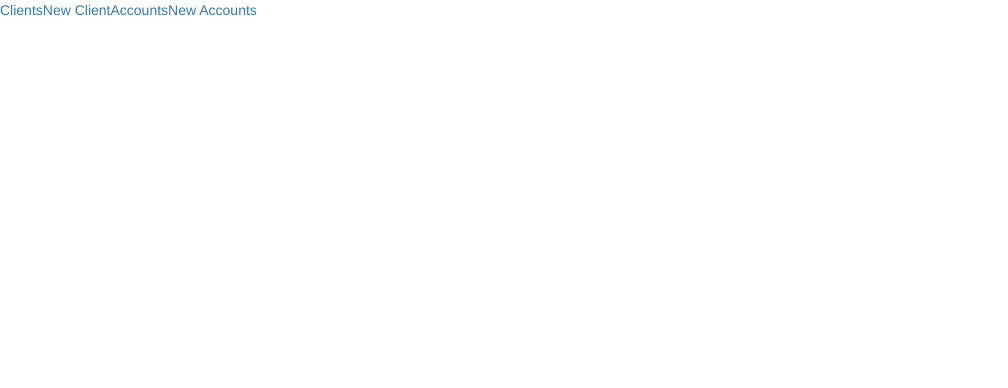
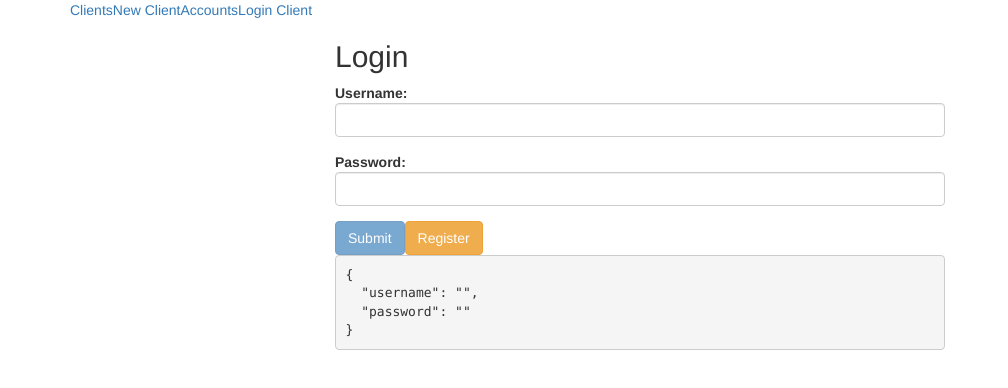
Before and after one commit to natetem/BankAccount, an Angular app in the folder bank-app/: page /client/login in a window 1280 px wide. Before the commit this address led to /. Shown: the top 388 px of the page, without its empty margins (0-1008 px from the left). Built offline with nearby package versions, Linux system fonts and the light colour scheme.

Commit message:
Add Login Component to angular project

```diff
--- a/bank-app/src/app/app.component.html
+++ b/bank-app/src/app/app.component.html
@@ -1,8 +1,25 @@
+<div class="container">
+
 <nav>
-  <a routerLink="/client" routerLinkActive="active">Clients</a>
-  <a routerLink="/client/create" routerLinkActive="active">New Client</a>
-  <a routerLink="/account" routerLinkActive="active">Accounts</a>
-  <a routerLink="/account/create" routerLinkActive="active">New Accounts</a>
+
+
+
+
+        <a class="nav-link active" routerLink="/client" routerLinkActive="active">Clients</a>
+
+
+        <a class="nav-link" routerLink="/client/create" routerLinkActive="active">New Client</a>
+
+
+        <a class="nav-link" routerLink="/account" routerLinkActive="active">Accounts</a>
+
+
+        <a class="nav-link" routerLink="/client/login" routerLinkActive="active">Login Client</a>
+
 
 </nav>
+
+</div>
+
+
 <router-outlet></router-outlet>
--- a/bank-app/src/app/client/client-create/client-create.component.html
+++ b/bank-app/src/app/client/client-create/client-create.component.html
@@ -4,6 +4,13 @@
       <section>
         <form novalidate [formGroup]="clientForm" (ngSubmit)="onSubmit()">
           <fieldset>
+
+              <div class="form-group">
+              <label>Username</label>
+              <input type="text"
+                     class="form-control"
+                     formControlName="username">
+            </div>
             <div class="form-group">
               <label>First Name</label>
               <input type="text"
@@ -17,6 +24,12 @@
                      class="form-control"
                      formControlName="lastName">
             </div>
+              <div class="form-group">
+              <label>Password</label>
+              <input type="password"
+                     class="form-control"
+                     formControlName="password">
+            </div>
           </fieldset>
 
 
--- a/bank-app/src/app/client/client-create/client-create.component.ts
+++ b/bank-app/src/app/client/client-create/client-create.component.ts
@@ -30,8 +30,11 @@ export class ClientCreateComponent implements OnInit, OnDestroy {
     });
 
     this.clientForm = new FormGroup({
+    username: new FormControl('', Validators.required),
       firstName: new FormControl('', Validators.required),
-      lastName: new FormControl('', Validators.required)
+      lastName: new FormControl('', Validators.required),
+      password: new FormControl('',Validators.required)
+
     });
 
 
@@ -41,6 +44,7 @@ export class ClientCreateComponent implements OnInit, OnDestroy {
         client => {
           this.id = client.id;
           this.clientForm.patchValue({
+          username: client.username,
             firstName: client.firstName,
             lastName: client.lastName,
           });
@@ -62,13 +66,19 @@ export class ClientCreateComponent implements OnInit, OnDestroy {
     if (this.clientForm.valid) {
       if (this.id) {
         let client: Client = new Client(this.id,
+          this.clientForm.controls['username'].value,
           this.clientForm.controls['firstName'].value,
-          this.clientForm.controls['lastName'].value);
+          this.clientForm.controls['lastName'].value,
+          this.clientForm.controls['password'].value,
+
+          );
         this.clientService.updateClient(client).subscribe();
       } else {
         let client: Client = new Client(null,
+          this.clientForm.controls['username'].value,
           this.clientForm.controls['firstName'].value,
-          this.clientForm.controls['lastName'].value);
+          this.clientForm.controls['lastName'].value,
+          this.clientForm.controls['password'].value,);
         this.clientService.saveClient(client).subscribe();
 
       }
--- a/bank-app/src/app/client/client-list/client-list.component.html
+++ b/bank-app/src/app/client/client-list/client-list.component.html
@@ -5,7 +5,7 @@
         <header class="header">
           <div class="row">
             <div class="col-md-4">
-              <h1>Users</h1>
+              <h1>Clients</h1>
             </div>
             <div class="col-md-6">
 
@@ -24,6 +24,7 @@
           <thead>
           <tr>
             <th>#</th>
+            <th>UserName</th>
             <th>First Name</th>
             <th>Last Name</th>
             <th></th>
@@ -32,6 +33,7 @@
           <tbody>
           <tr *ngFor="let client of clients">
             <th scope="row">{{client.id}}</th>
+              <td>{{client.username}}</td>
             <td>{{client.firstName}}</td>
             <td>{{client.lastName}}</td>
            <td>
--- /dev/null
+++ b/bank-app/src/app/client/client-login/client-login.component.html
@@ -0,0 +1,25 @@
+<div class="col-md-6 col-md-offset-3">
+
+    <h2>Login</h2>
+
+
+    <form [formGroup]="loginForm" (ngSubmit)="onSubmit()" novalidate>
+        <div class="form-group">
+            <label class="center-block">Username:
+                <input type="text" class="form-control" formControlName="username">
+            </label>
+        </div>
+        <div class="form-group">
+            <label class="center-block">Password:
+                <input type="password" class="form-control" formControlName="password">
+            </label>
+        </div>
+         <button type="submit" class="btn btn-primary"  [disabled]="!loginForm.valid" >Submit</button>
+          <button type="button" class="btn btn-warning" (click)="redirectClientPage()">Register</button>
+          <pre>{{loginForm.value | json}}</pre>
+
+
+
+
+    </form>
+</div>
--- /dev/null
+++ b/bank-app/src/app/client/client-login/client-login.component.ts
@@ -0,0 +1,34 @@
+import { Component, OnInit } from '@angular/core';
+import {FormControl, FormGroup, Validators} from "@angular/forms";
+import {ClientService} from "../client.service";
+import {Client} from "../client";
+import {ActivatedRoute, Router} from '@angular/router';
+
+@Component({
+  selector: 'app-client-login',
+  templateUrl: './client-login.component.html',
+  styleUrls: ['./client-login.component.css'],
+   providers: [ClientService]
+})
+export class ClientLoginComponent implements OnInit {
+  loginForm: FormGroup;
+   constructor(private route: ActivatedRoute,
+              private router: Router,
+              private clientService: ClientService) { }
+
+  ngOnInit() {
+  this.loginForm = new FormGroup({
+      username: new FormControl('', Validators.required),
+      password: new FormControl('', Validators.required)
+    });
+  }
+
+  onSubmit() {
+    if (this.loginForm.valid) {
+    this.loginForm.reset();
+      this.router.navigate(['/client']);
+    }
+
+   }
+
+}
--- a/bank-app/src/app/client/client-routing.module.ts
+++ b/bank-app/src/app/client/client-routing.module.ts
@@ -2,9 +2,10 @@ import { NgModule } from '@angular/core';
 import { Routes, RouterModule } from '@angular/router';
 import { ClientListComponent } from './client-list/client-list.component';
 import { ClientCreateComponent } from './client-create/client-create.component';
-
+import { ClientLoginComponent } from './client-login/client-login.component';
 const routes: Routes = [
   {path: 'client', component: ClientListComponent},
+   {path: 'client/login', component: ClientLoginComponent},
   {path: 'client/create', component: ClientCreateComponent},
   {path: 'client/edit/:id', component: ClientCreateComponent}
 ];
--- a/bank-app/src/app/client/client.module.ts
+++ b/bank-app/src/app/client/client.module.ts
@@ -5,6 +5,7 @@ import { ClientRoutingModule } from './client-routing.module';
 import { ClientListComponent } from './client-list/client-list.component';
 import { ClientCreateComponent } from './client-create/client-create.component';
 import { FormsModule, ReactiveFormsModule } from '@angular/forms';
+import { ClientLoginComponent } from './client-login/client-login.component';
 
 @NgModule({
   imports: [
@@ -13,6 +14,6 @@ import { FormsModule, ReactiveFormsModule } from '@angular/forms';
     FormsModule,
     ReactiveFormsModule
   ],
-  declarations: [ClientListComponent, ClientCreateComponent]
+  declarations: [ClientListComponent, ClientCreateComponent, ClientLoginComponent]
 })
 export class ClientModule { }
--- a/bank-app/src/app/client/client.ts
+++ b/bank-app/src/app/client/client.ts
@@ -1,13 +1,17 @@
 export class Client {
 
   id: number;
+  username: string;
   firstName: string;
   lastName: string;
+  password: string;
 
-  constructor(id: number, firstName: string, lastName: string){
+  constructor(id: number, username:string,firstName: string, lastName: string,password:string){
     this.id = id;
+    this.username=username,
     this.firstName = firstName;
     this.lastName = lastName;
+    this.password=password;
 
   }
 
```
Also changed, not shown: bank-app/src/app/client/client-login/client-login.component.css (added), 1 other file (tests, documents, lock files or other folders).
